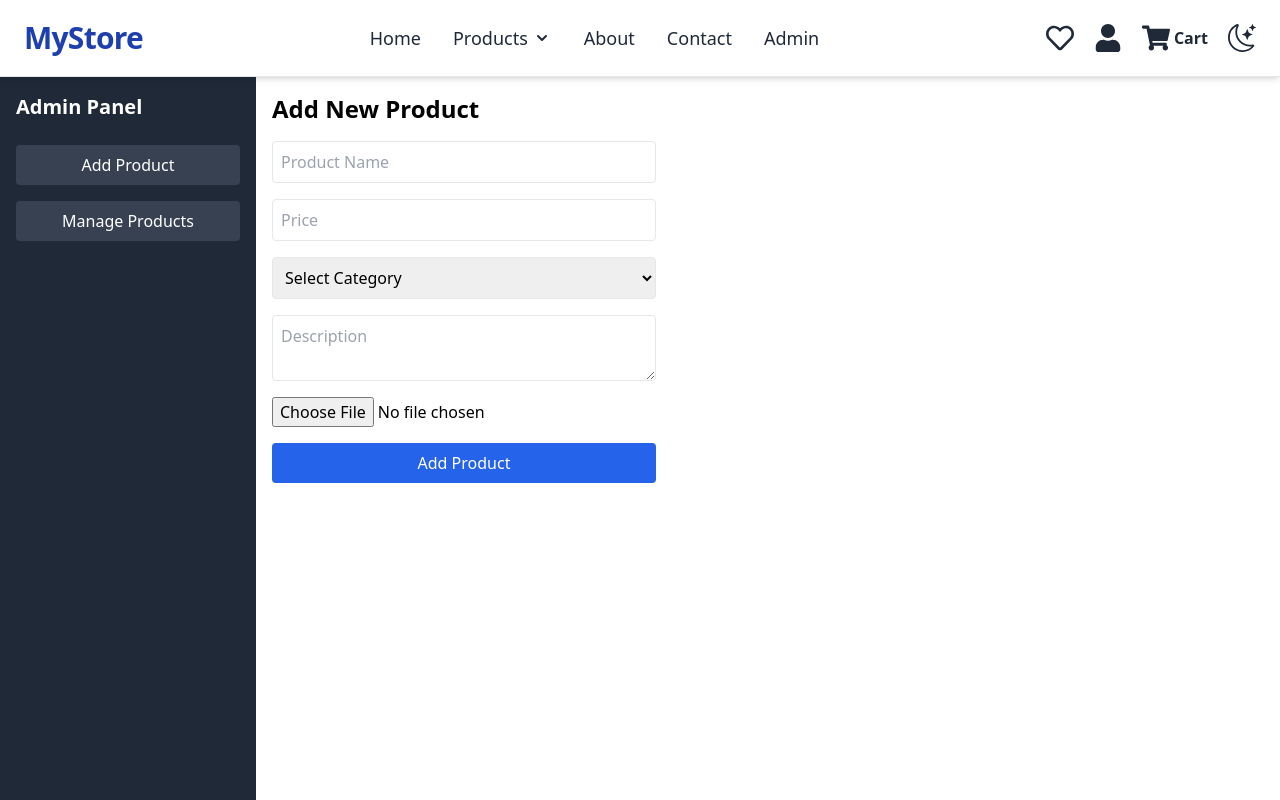
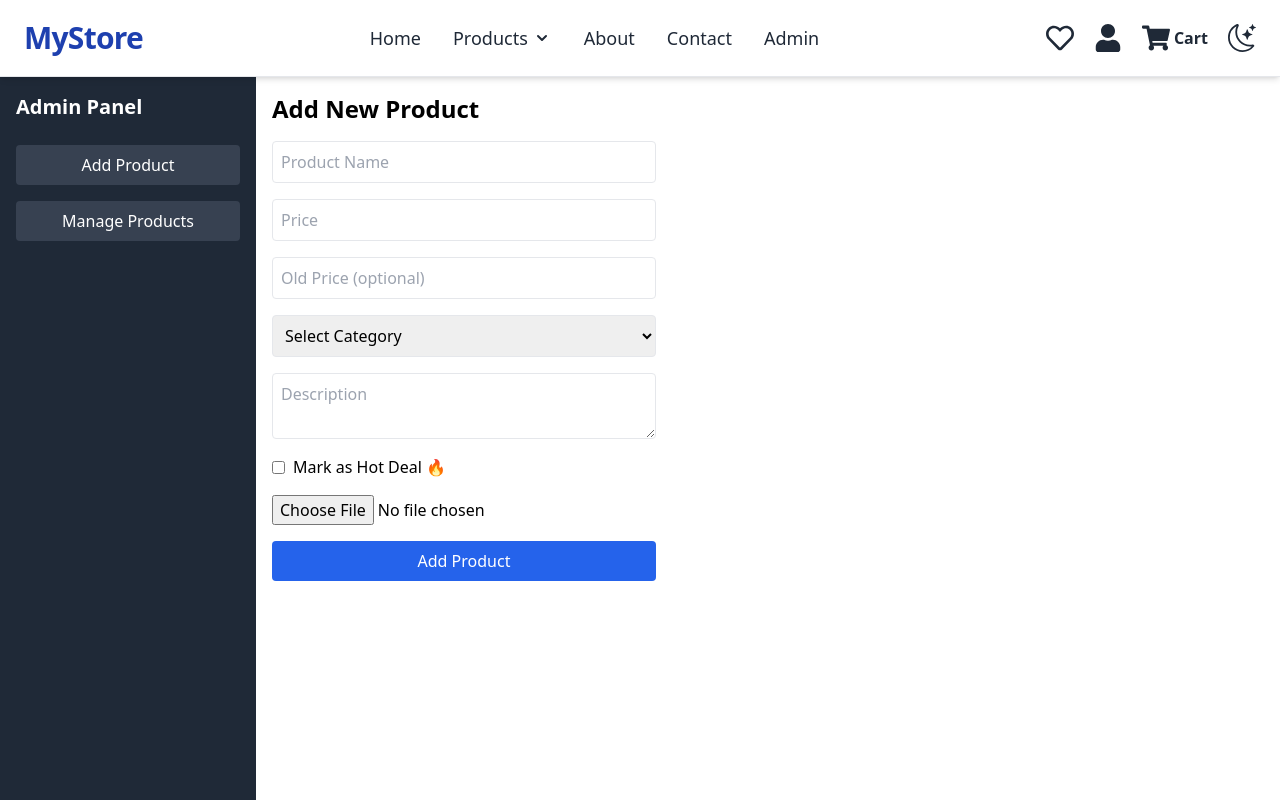
Before and after one commit to Abdullah-Alslam/E-commerce, a Next.js app: page /admin in a window 1280 px wide. Shown: the top 800 px of the page. Built offline with nearby package versions, Linux system fonts and the light colour scheme.

Commit message:
feat : add checkbox in admin page

```diff
--- a/app/admin/AddProduct.jsx
+++ b/app/admin/AddProduct.jsx
@@ -8,9 +8,11 @@ export default function AddProduct() {
   const [form, setForm] = useState({
     name: "",
     price: "",
+    oldPrice: "",
     description: "",
     category: "",
     image: "",
+    hotDeal: false,
   });
 
   function handleChange(e) {
@@ -25,11 +27,19 @@ export default function AddProduct() {
     e.preventDefault();
     try {
       const res = await axios.post("/api/products", form);
-      alert("Product added successfully!");
-      // إعادة تهيئة النموذج بعد الإضافة
-      setForm({ name: "", price: "", description: "", category: "", image: "" });
+      alert("✅ Product added successfully!");
+      // Reset form after adding
+      setForm({
+        name: "",
+        price: "",
+        oldPrice: "",
+        description: "",
+        category: "",
+        image: "",
+        hotDeal: false,
+      });
     } catch (err) {
-      console.log("Error adding product:", err);
+      console.log("❌ Error adding product:", err);
       alert("Failed to add product");
     }
   }
@@ -38,6 +48,7 @@ export default function AddProduct() {
     <div className="p-4 flex-1">
       <h2 className="text-2xl font-bold mb-4">Add New Product</h2>
       <form onSubmit={handleSubmit} className="flex flex-col gap-4 w-96">
+        {/* Product Name */}
         <input
           type="text"
           name="name"
@@ -48,6 +59,7 @@ export default function AddProduct() {
           className="p-2 border rounded"
         />
 
+        {/* Price */}
         <input
           type="number"
           name="price"
@@ -58,6 +70,17 @@ export default function AddProduct() {
           className="p-2 border rounded"
         />
 
+        {/* Old Price */}
+        <input
+          type="number"
+          name="oldPrice"
+          value={form.oldPrice}
+          onChange={handleChange}
+          placeholder="Old Price (optional)"
+          className="p-2 border rounded"
+        />
+
+        {/* Category */}
         <select
           name="category"
           value={form.category}
@@ -73,6 +96,7 @@ export default function AddProduct() {
           <option value="Smart Watches">Smart Watches</option>
         </select>
 
+        {/* Description */}
         <textarea
           name="description"
           value={form.description}
@@ -81,11 +105,26 @@ export default function AddProduct() {
           className="p-2 border rounded"
         />
 
+        {/* Hot Deal Checkbox */}
+        <label className="flex items-center gap-2">
+          <input
+            type="checkbox"
+            name="hotDeal"
+            checked={form.hotDeal}
+            onChange={(e) =>
+              setForm({ ...form, hotDeal: e.target.checked })
+            }
+          />
+          Mark as Hot Deal 🔥
+        </label>
+
+        {/* Image Upload */}
         <ImageUploader onUploadedUrl={handleImageUpload} />
         {form.image && (
           <img src={form.image} alt="Uploaded" className="w-32 mt-2 mx-auto" />
         )}
 
+        {/* Submit Button */}
         <button
           type="submit"
           className="p-2 bg-blue-600 text-white rounded hover:bg-blue-500"
```
